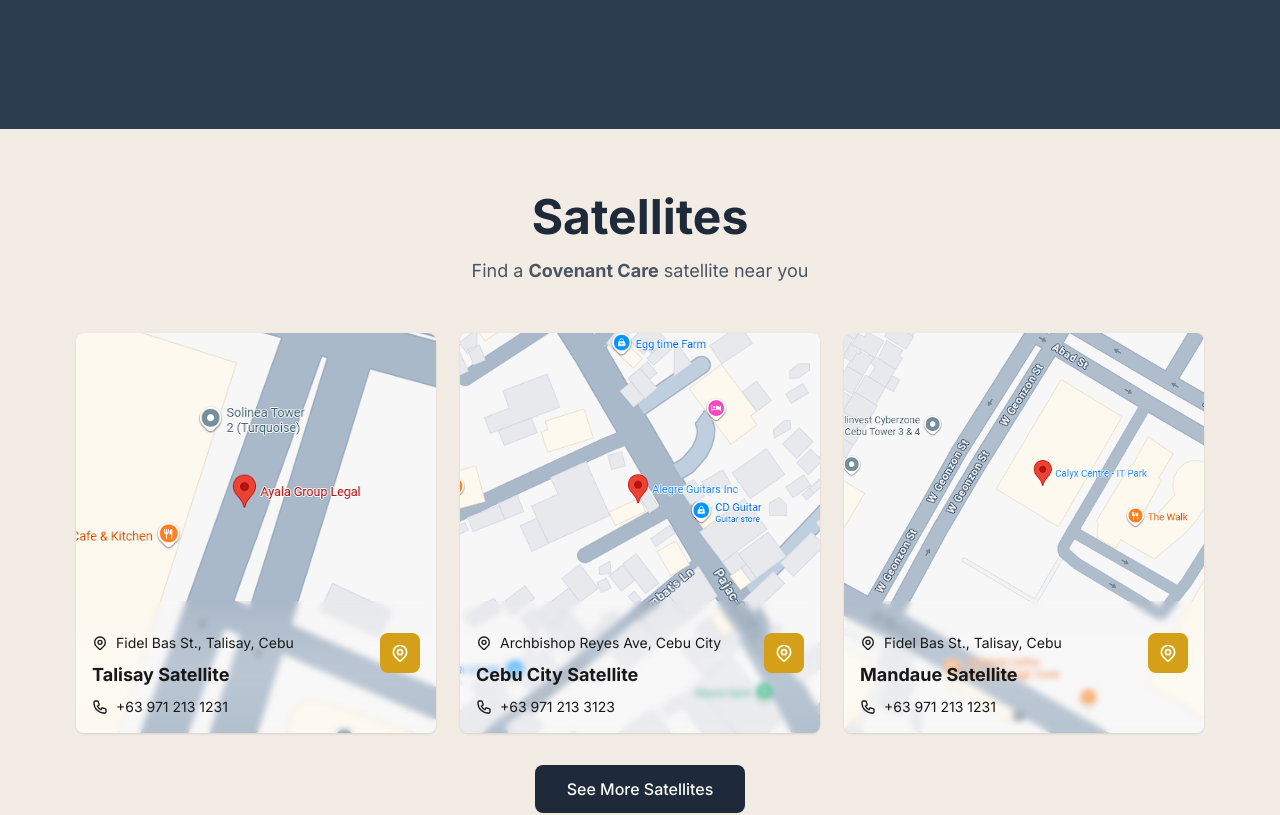
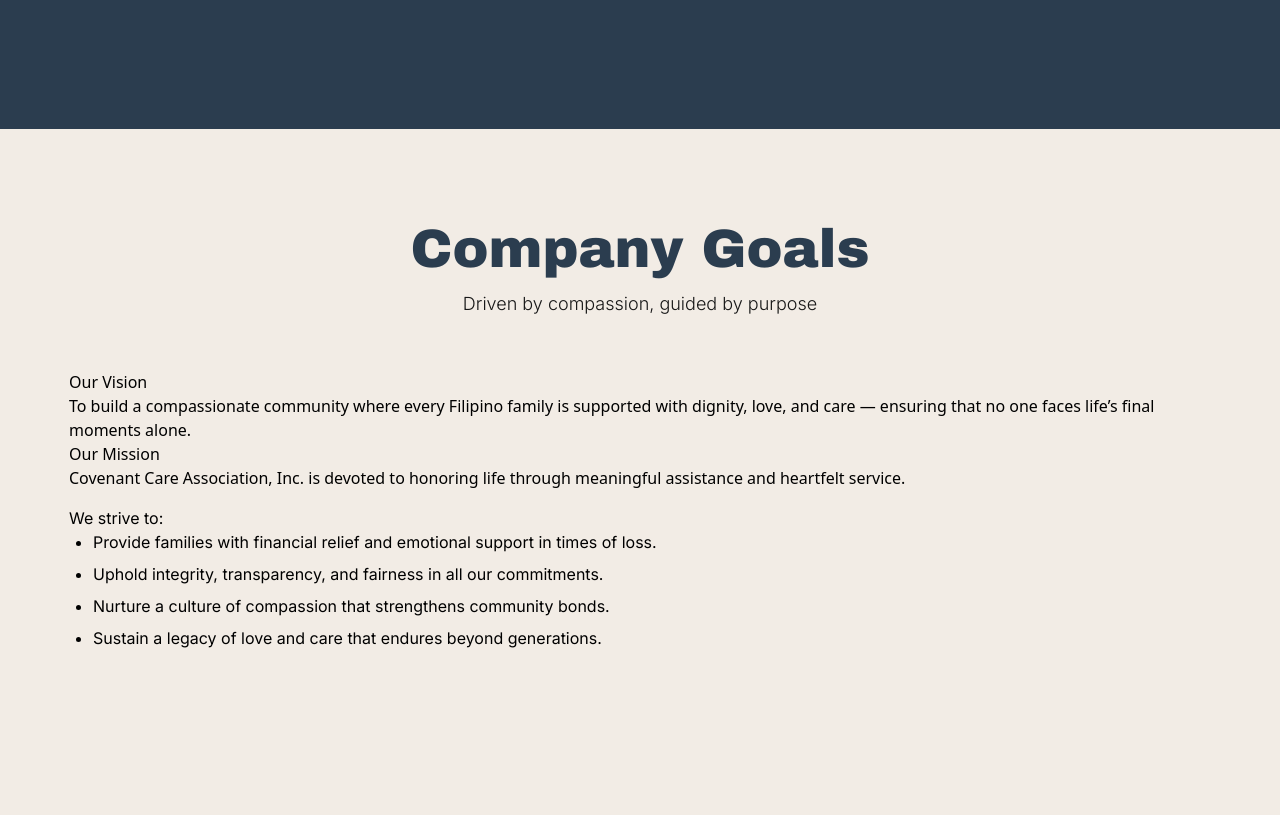
Before and after one commit to Comfort-Dev-Innov/covenant-care, a Next.js app: page / in a window 1280 px wide. Shown: the part 2824-3639 px from the top of the page. Built offline with nearby package versions, Linux system fonts and the light colour scheme.

Commit message:
feat: add CompanyGoals section to Home page

```diff
--- a/src/app/page.tsx
+++ b/src/app/page.tsx
@@ -6,6 +6,7 @@
 import Footer from "@/components/layout/Footer";
 import HeroSection from "@/components/sections/HeroSection";
 import CoreValues from "@/components/sections/CoreValues";
+import CompanyGoals from "@/components/sections/CompanyGoals";
 
 export default function Home() {
   return (
@@ -13,6 +14,7 @@
       <HeroSection />
       <OurStory />
       <CoreValues/>
+      <CompanyGoals />
       <SatellitesSection />
       <ManagmentTeamSection />
       <FAQ />
--- /dev/null
+++ b/src/components/sections/CompanyGoals.tsx
@@ -0,0 +1,39 @@
+import React from 'react'
+
+const CompanyGoals = () => {
+    return (
+        <section className="max-w-[1202px] min-[1440px]:max-w-[1682px] mx-auto px-[10px] sm:px-[20px] md:px-[30px] min-[1202px]:px-0 py-16 xl:pt-20 xl:pb-34">
+            <div className="flex flex-col items-center justify-center">
+                <h1 className="font-archivo-black text-center text-primary text-[24px] md:text-[54px]">
+                    Company Goals
+                </h1>
+                <p className="font-light font-inter text-black text-center text-[14px] md:text-[18px] mb-[36px] md:mb-[53px]">
+                    Driven by compassion, guided by purpose
+                </p>
+            </div>
+            <div>
+                <div>
+                    <div>
+                        <h1>Our Vision</h1>
+                        <p>To build a compassionate community where every Filipino family is supported with dignity, love, and care — ensuring that no one faces life’s final moments alone.</p>
+                    </div>
+                    <div>
+                        <h1>Our Mission</h1>
+                        <p>Covenant Care Association, Inc. is devoted to honoring life through meaningful assistance and heartfelt service.</p>
+                        <div className="mt-4">
+                            <p className="font-inter">We strive to:</p>
+                            <ul className="list-disc pl-6 space-y-2 font-inter">
+                                <li>Provide families with financial relief and emotional support in times of loss.</li>
+                                <li>Uphold integrity, transparency, and fairness in all our commitments.</li>
+                                <li>Nurture a culture of compassion that strengthens community bonds.</li>
+                                <li>Sustain a legacy of love and care that endures beyond generations.</li>
+                            </ul>
+                        </div>
+                    </div>
+                </div>
+            </div>
+        </section>
+    )
+}
+
+export default CompanyGoals
```
